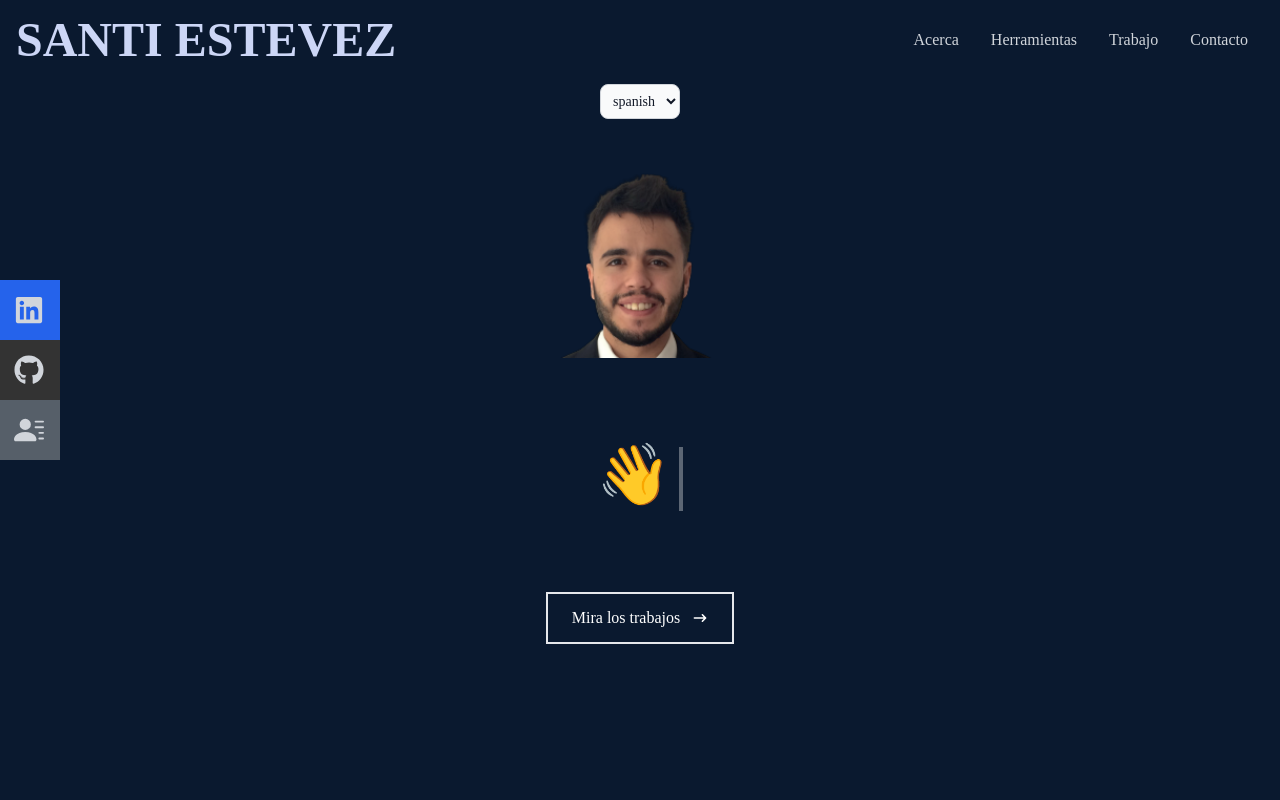
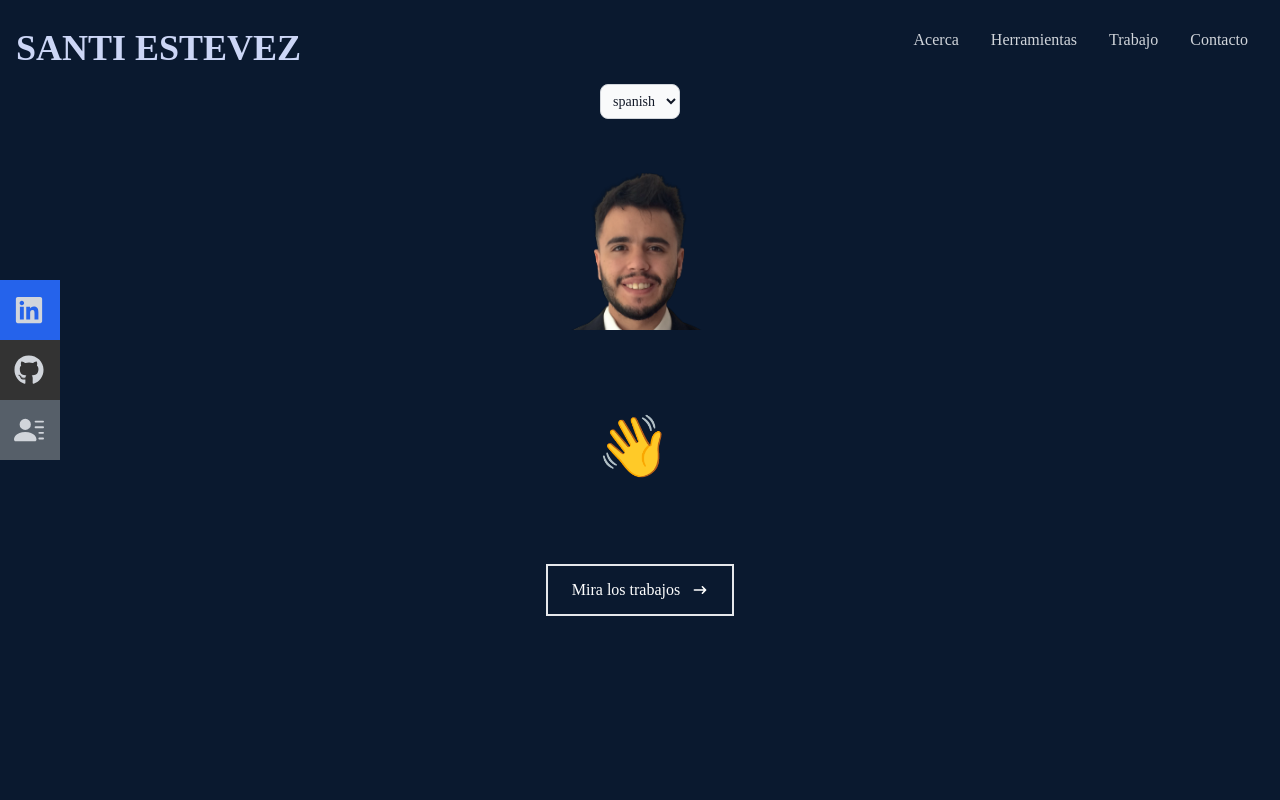
Before and after one commit to elbolaestevez/Portfolio, a React (Create React App) app: page / in a window 1280 px wide. Shown: the top 800 px of the page. Built offline with nearby package versions, Linux system fonts and the light colour scheme.

Commit message:
fixing changes

```diff
--- a/src/components/About.jsx
+++ b/src/components/About.jsx
@@ -6,7 +6,7 @@ const About = () => {
   return (
     <div
       name="about"
-      className="w-full h-screen pt-5 bg-[#0a192f] text-gray-300 mb-40 "
+      className="w-full h-screen pt-5 bg-[#0a192f] text-gray-300 sm:mt-20 mb-40 "
       id="about"
     >
       <div className="flex flex-col justify-center items-center w-full h-full">
--- a/src/components/Contact.jsx
+++ b/src/components/Contact.jsx
@@ -6,7 +6,7 @@ const Contact = () => {
   return (
     <div
       name="contact"
-      className="w-full h-screen bg-[#0a192f] pt-20 flex justify-center items-center p-4"
+      className="w-full h-screen bg-[#0a192f] pt-20 mt-12 flex justify-center items-center p-4"
       id="contact"
     >
       <form
@@ -14,7 +14,7 @@ const Contact = () => {
         action="https://getform.io/f/80e3c0d5-b03d-45f7-ba01-17b0a77140ac"
         className="flex flex-col max-w-[600px] w-full"
       >
-        <div className="pb-8 text-center	">
+        <div className=" text-center	">
           <p className="text-4xl font-bold inline border-b-4 border-pink-600 text-gray-300">
             {content.contact}
           </p>
--- a/src/components/Home.jsx
+++ b/src/components/Home.jsx
@@ -6,7 +6,11 @@ const Home = () => {
   const { setC, setL, language, content } = useContext(translatorwords);
 
   return (
-    <div name="home" className="w-full h-screen pt-16 bg-[#0a192f]" id="home">
+    <div
+      name="home"
+      className="w-full h-screen pt-16 bg-[#0a192f] mb-4 sm:mb-40"
+      id="home"
+    >
       <div className="mt-5">
         <select
           className="block mx-auto  p-2  text-sm text-gray-900 border border-gray-300 rounded-lg bg-gray-50 focus:ring-blue-500 focus:border-blue-500 dark:bg-gray-700 dark:border-gray-600 dark:placeholder-gray-400 dark:text-white dark:focus:ring-blue-500 dark:focus:border-blue-500"
@@ -20,14 +24,14 @@ const Home = () => {
         </select>
       </div>
 
-      <div className="max-w-[1000px] mx-auto flex flex-col justify-center ">
+      <div className=" mx-auto flex flex-col justify-center ">
         <img
-          className="w-6/12 mx-auto pb-1.5 mb-10 sm:w-3/12 sm:mt-12	mt-20"
+          className="w-6/12 mx-auto pb-1.5 mb-10 sm:w-3/12 md:w-3/12 lg:w-2/12 sm:mt-12	mt-20"
           src={Santi}
           alt="HTML icon"
         />
 
-        <p className=" mx-auto text-[#8892b0] py-4 max-w-[700px]"></p>
+        <p className=" mx-auto text-[#8892b0] py-4"></p>
         <header className="mb-16 group">
           <h1 className="mb-1 font-mono text-3xl  text-gray-100 sm:text-6xl text-center">
             <br className="block sm:hidden" />
--- a/src/components/Navbar.jsx
+++ b/src/components/Navbar.jsx
@@ -18,16 +18,15 @@ const Navbar = () => {
   const { content } = useContext(translatorwords);
   return (
     <div className="fixed w-full h-[80px] flex justify-between items-center px-4 bg-[#0a192f] text-gray-300">
-      <div>
+      <div className="sm:pt-4">
         <Link to="/" smooth={true} duration={500}>
-          <p class="text-3xl sm:text-5xl font-bold text-[#ccd6f6]">
+          <p class="text-3xl sm:text-4xl font-bold text-[#ccd6f6]">
             SANTI ESTEVEZ
           </p>
         </Link>
       </div>
       {showMenu && (
         <ul className="hidden sm:flex">
-
           <li>
             <a href="#about" smooth={true} duration={500}>
               {content.about}
```
